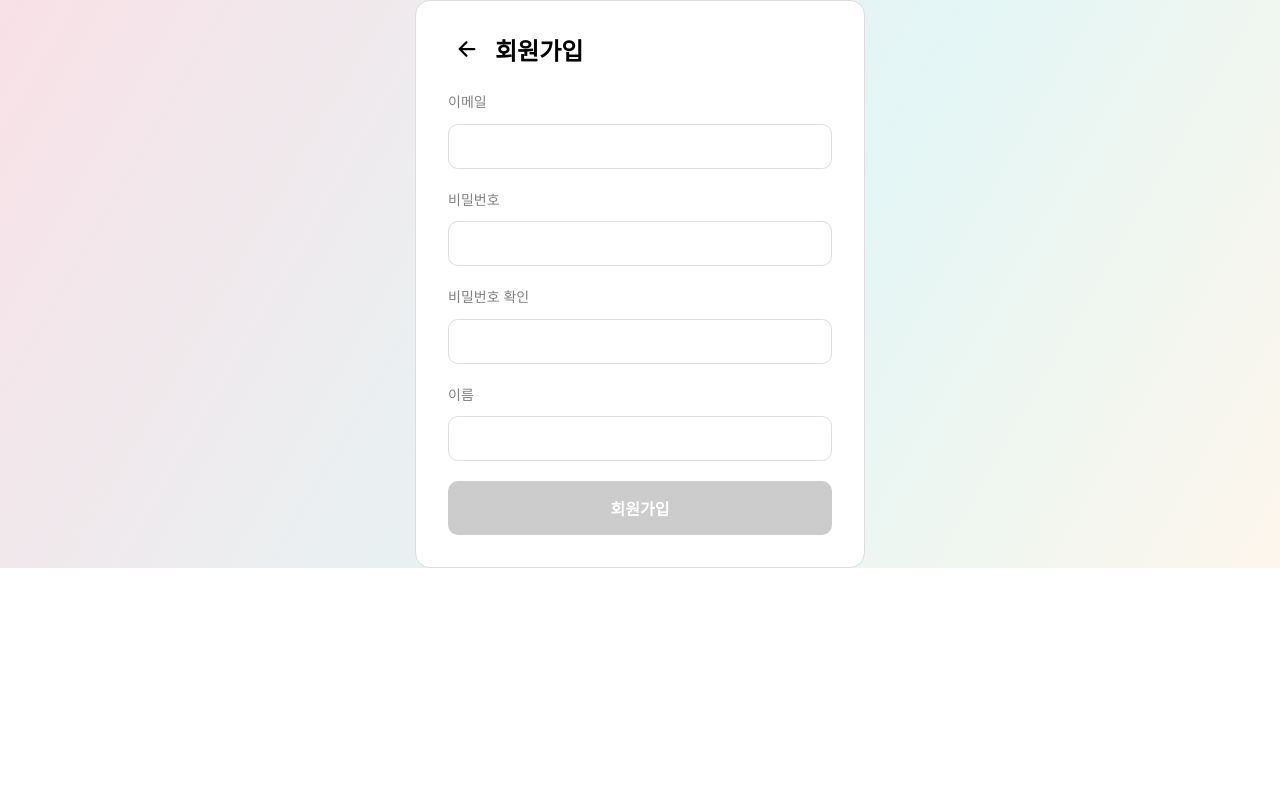
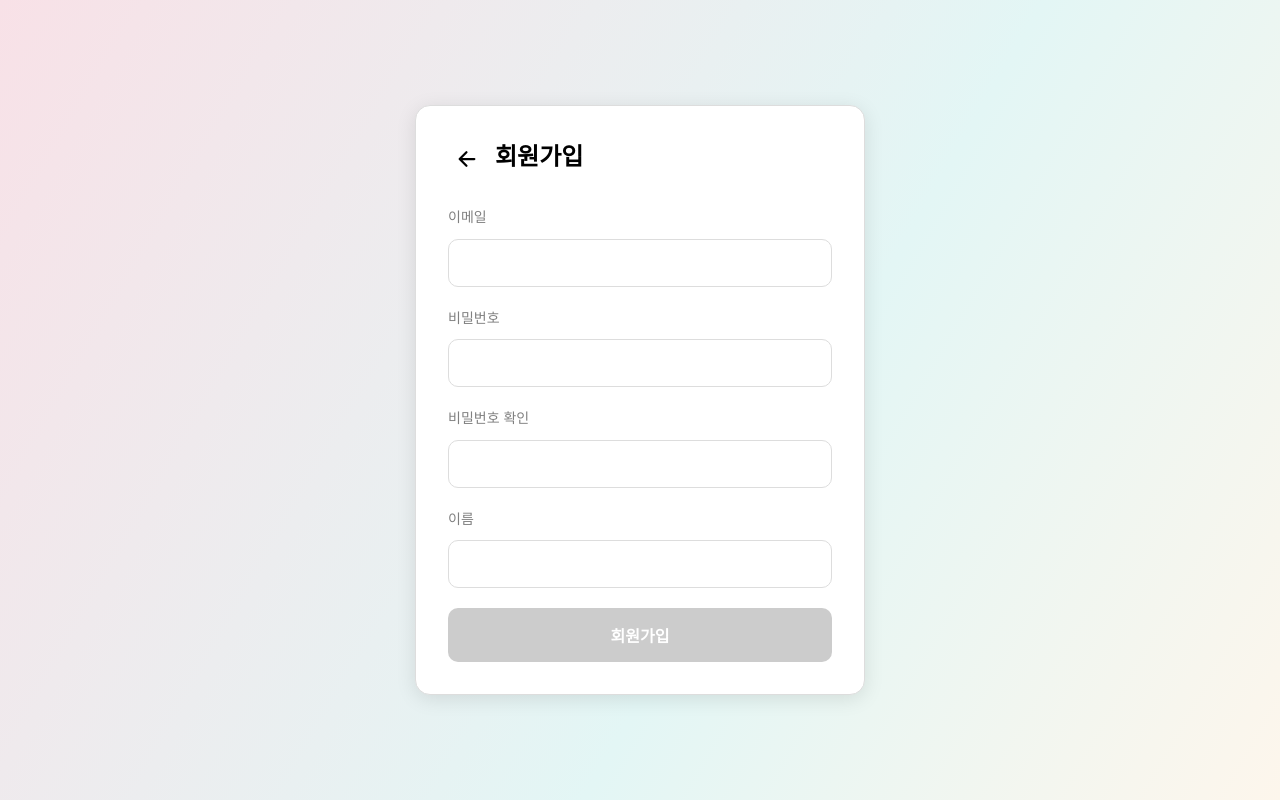
Before and after one commit to yong8048/bigs-test, a React (Create React App) app: page /signup in a window 1280 px wide. Built offline with nearby package versions, Linux system fonts and the light colour scheme.

Commit message:
feat: signup ui, logic

```diff
--- a/src/pages/Signup/Signup.styles.ts
+++ b/src/pages/Signup/Signup.styles.ts
@@ -2,11 +2,18 @@ import { styled } from "styled-components";
 
 export const Container = styled.div`
   width: 100%;
-  height: 100%;
+  min-height: 100vh;
   display: flex;
   justify-content: center;
   align-items: center;
   background: linear-gradient(120deg, #f8e1e7 0%, #e3f6f5 60%, #fdf6ec 100%);
+  padding: 20px;
+
+  @media (max-width: 768px) {
+    padding: 16px;
+    align-items: flex-start;
+    padding-top: 60px;
+  }
 `;
 
 export const Wrapper = styled.div`
@@ -16,9 +23,11 @@ export const Wrapper = styled.div`
   border: solid 1px #dddddd;
   border-radius: 15px;
   padding: 32px;
-  min-width: 450px;
+  width: 100%;
+  max-width: 450px;
   min-height: 400px;
   background-color: white;
+  box-shadow: 0 4px 20px rgba(0, 0, 0, 0.1);
 
   form {
     display: flex;
@@ -29,6 +38,8 @@ export const Wrapper = styled.div`
   h1 {
     font-size: 24px;
     font-weight: bold;
+    text-align: center;
+    margin-bottom: 10px;
   }
   button {
     width: 100%;
@@ -47,13 +58,37 @@ export const Wrapper = styled.div`
     border: solid 1px #dddddd;
     padding: 14px;
     border-radius: 10px;
-
+    font-size: 16px;
+    transition: border-color 0.2s ease, box-shadow 0.2s ease;
     &:focus {
       border-color: #4f8cff;
       outline: none;
       box-shadow: 0 0 0 3px rgba(79, 140, 255, 0.15);
     }
     button {
+    }
+  }
+
+  @media (max-width: 768px) {
+    padding: 24px 20px;
+    min-height: 350px;
+    gap: 16px;
+    h1 {
+      font-size: 22px;
+    }
+    form {
+      gap: 16px;
+    }
+  }
+  @media (max-width: 480px) {
+    padding: 20px 12px;
+    min-height: 320px;
+    h1 {
+      font-size: 20px;
+    }
+    input {
+      padding: 12px;
+      font-size: 15px;
     }
   }
 `;
@@ -63,6 +98,9 @@ export const ErrorMessage = styled.div`
   font-size: 0.92em;
   margin: 6px 0 0 2px;
   letter-spacing: -0.01em;
+  @media (max-width: 768px) {
+    font-size: 0.85em;
+  }
 `;
 
 export const Back = styled.div`
--- a/src/pages/Signup/index.tsx
+++ b/src/pages/Signup/index.tsx
@@ -5,6 +5,7 @@ import { useNavigate } from "react-router-dom";
 import { IoArrowBack } from "react-icons/io5";
 import { signup } from "../../api/auth";
 import { isValidEmail, isValidPassword } from "../../utils/auth";
+import { AxiosError } from "axios";
 
 const Signup = () => {
   const navigate = useNavigate();
@@ -71,7 +72,10 @@ const Signup = () => {
       alert("회원가입이 완료되었습니다!");
       navigate("/login");
     } catch (error: any) {
-      alert(error.response?.data?.message || "회원가입에 실패했습니다.");
+      const errorData = error.response.data;
+      Object.entries(errorData).map(([key, value]) => console.log(key, value));
+      // alert(error.response || "회원가입에 실패했습니다.");
+      alert(Object.values(errorData));
     }
   };
 
```
